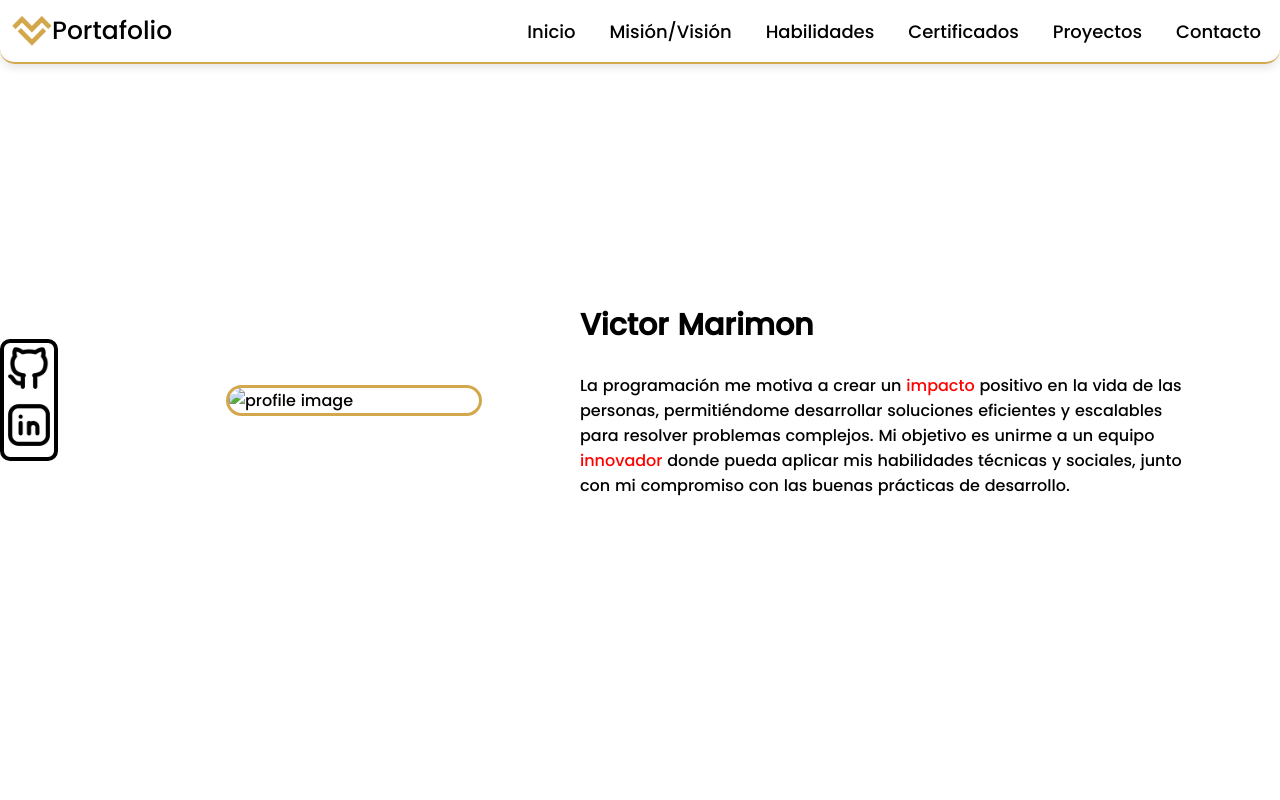
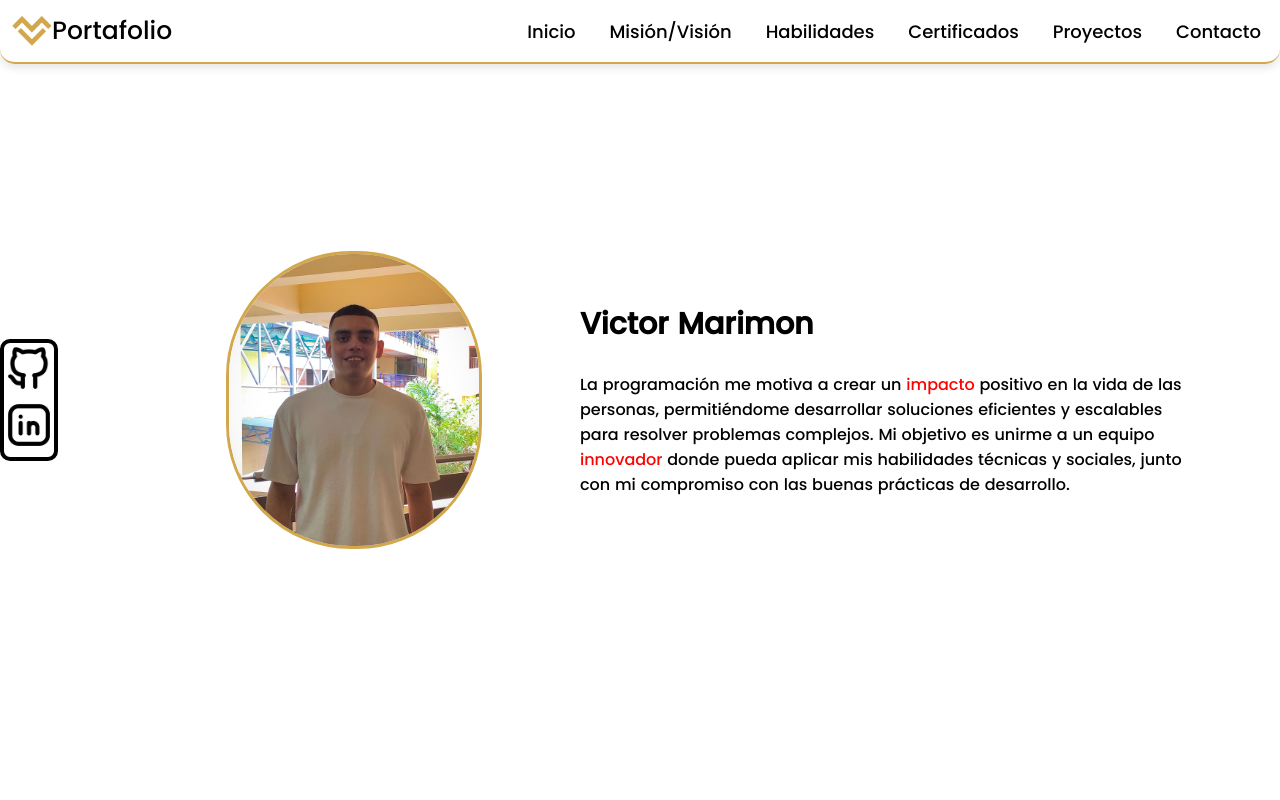
Before and after one commit to VictorMarimon/Portafolio, a plain HTML site: page index.html in a window 1280 px wide. Shown: the top 800 px of the page. Drawn offline with Linux system fonts and the light colour scheme.

Commit message:
feat: :lipstick: Se agrega la dirección de la nueva foto de perfil

```diff
--- a/index.html
+++ b/index.html
@@ -35,7 +35,7 @@
                     src="./images/brand-linkedin.png" alt="linkedin logo"></a>
         </div>
         <div class="profile__data">
-            <img class="profile__data--image" src="./images/WhatsApp_Image_2024-11-19_at_12.58.02_PM-removebg.webp"
+            <img class="profile__data--image" src="./images/foto perfil.jpeg"
                 alt="profile image">
             <p class="profile__data--content"> <span class="profile__data--content-name">Victor Marimon</span> <br>
                 <br>La
```
